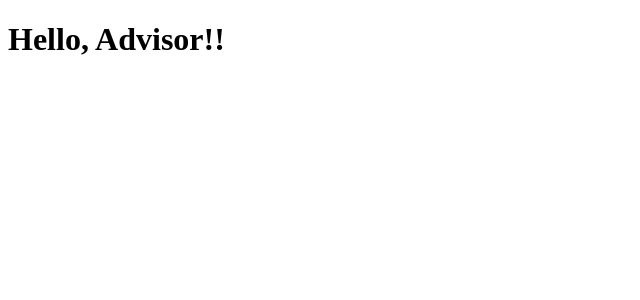
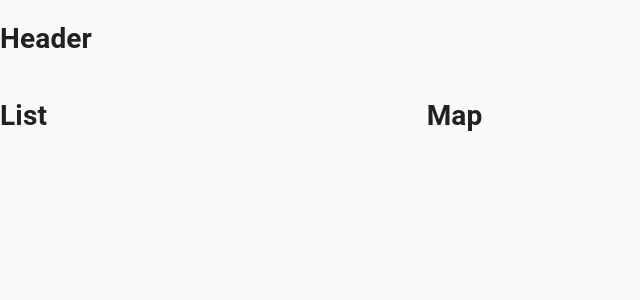
Before and after one commit to sarfojoe/travel_advisor, a React (Create React App) app: page / in a window 1280 px wide. Shown: the top 300 px of the page, without its empty margins (0-640 px from the left). Built offline with nearby package versions, Linux system fonts and the light colour scheme.

Commit message:
initial layout and Folder structure

```diff
--- a/src/App.js
+++ b/src/App.js
@@ -1,10 +1,24 @@
 import React from "react";
+import { CssBaseline, Grid } from "@material-ui/core";
+
+import Header from "./components/Header/Header";
+import List from "./components/List/List";
+import Map from "./components/Map/Map";
 
 const App = () => {
   return (
-    <div>
-      <h1> Hello, Advisor!! </h1>
-    </div>
+    <>
+      <CssBaseline />
+      <Header />
+      <Grid container spacing={3} style={{ width: "100%" }}>
+        <Grid item xs={12} md={4}>
+          <List />
+        </Grid>
+        <Grid item xs={12} md={8}>
+          <Map />
+        </Grid>
+      </Grid>
+    </>
   );
 };
 
--- /dev/null
+++ b/src/components/Header/Header.jsx
@@ -0,0 +1,11 @@
+import React from "react";
+
+const Header = () => {
+  return (
+    <div>
+      <h1>Header</h1>
+    </div>
+  );
+};
+
+export default Header;
--- /dev/null
+++ b/src/components/List/List.jsx
@@ -0,0 +1,11 @@
+import React from "react";
+
+const List = () => {
+  return (
+    <div>
+      <h1>List</h1>
+    </div>
+  );
+};
+
+export default List;
--- /dev/null
+++ b/src/components/Map/Map.jsx
@@ -0,0 +1,11 @@
+import React from "react";
+
+const Map = () => {
+  return (
+    <div>
+      <h1>Map</h1>
+    </div>
+  );
+};
+
+export default Map;
```
Also changed, not shown: src/components/PlaceDetails/PlaceDetails.jsx (added, +11 -0 lines), src/components/Header/styles.js (added), src/components/List/styles.js (added), src/components/Map/styles.js (added), src/components/PlaceDetails/styles.js (added).
